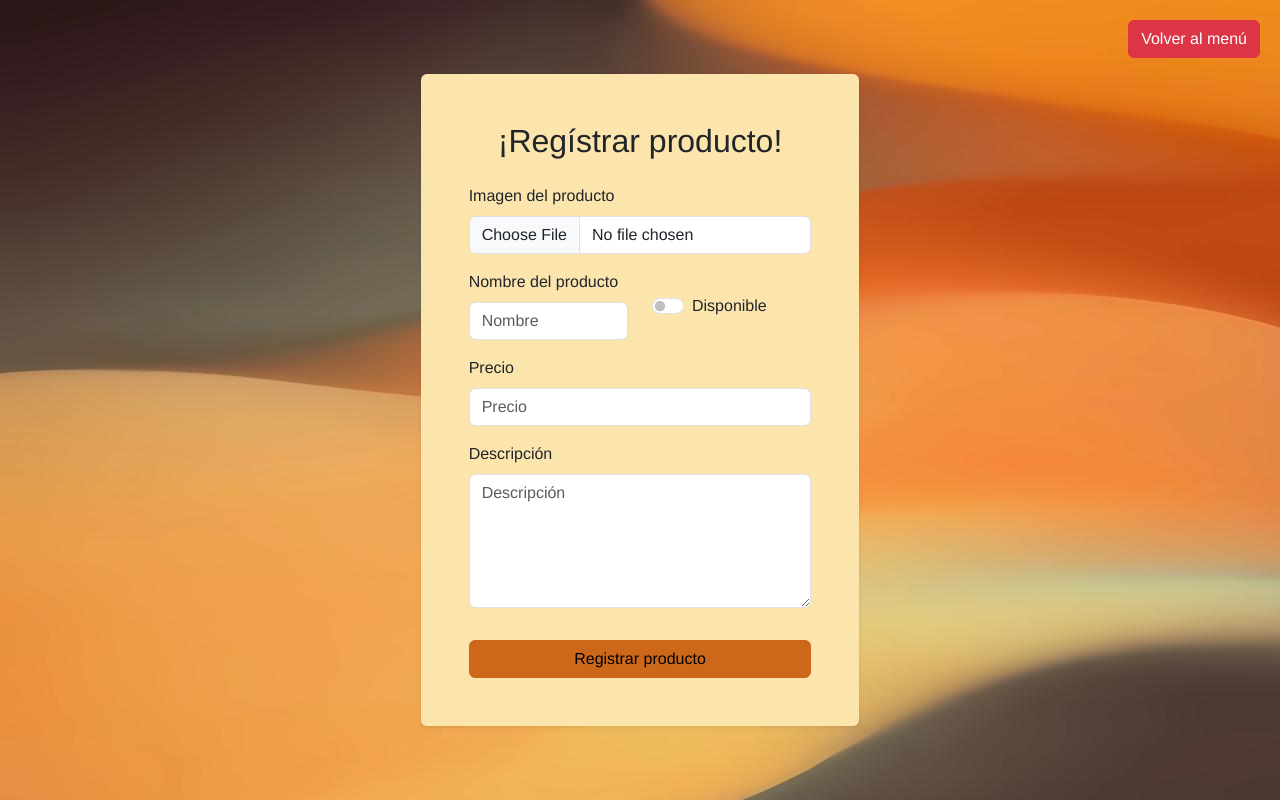
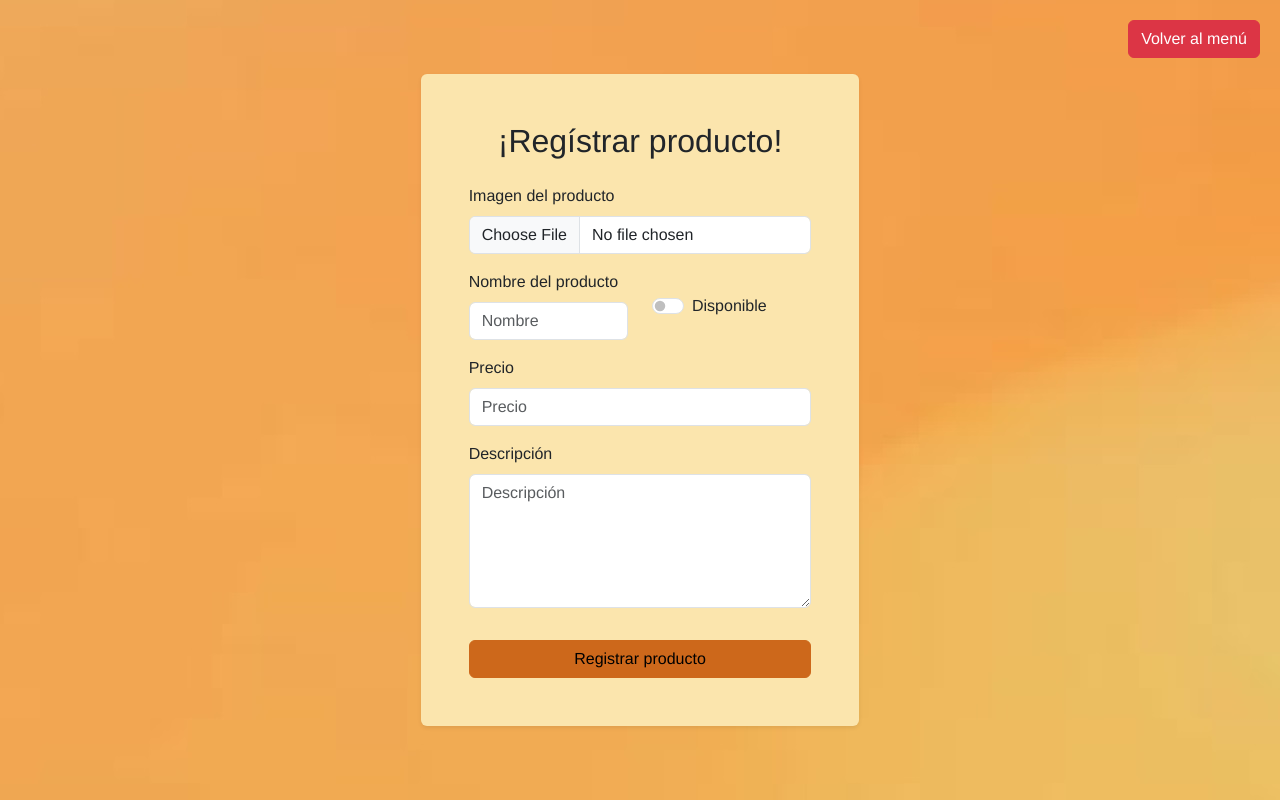
Before and after one commit to Juandoqg/Restaurant, a Django app: page /createProduct/ in a window 1280 px wide. Run offline with Django 5.2, Linux system fonts and the light colour scheme; a user stored in the database is signed in; some libraries are stand-ins or nearby versions.

Commit message:
usuarios database y fondo crear productos

```diff
--- a/myapp/static/css/crearproducto.css
+++ b/myapp/static/css/crearproducto.css
@@ -4,7 +4,7 @@
 }
 
 body {
-    background-image: url('../img/Fondo.jpg');
+    background-image: url('../img/Fondo2.jpg');
 }
 
 
```
Also changed, not shown: db.sqlite3 (added).
